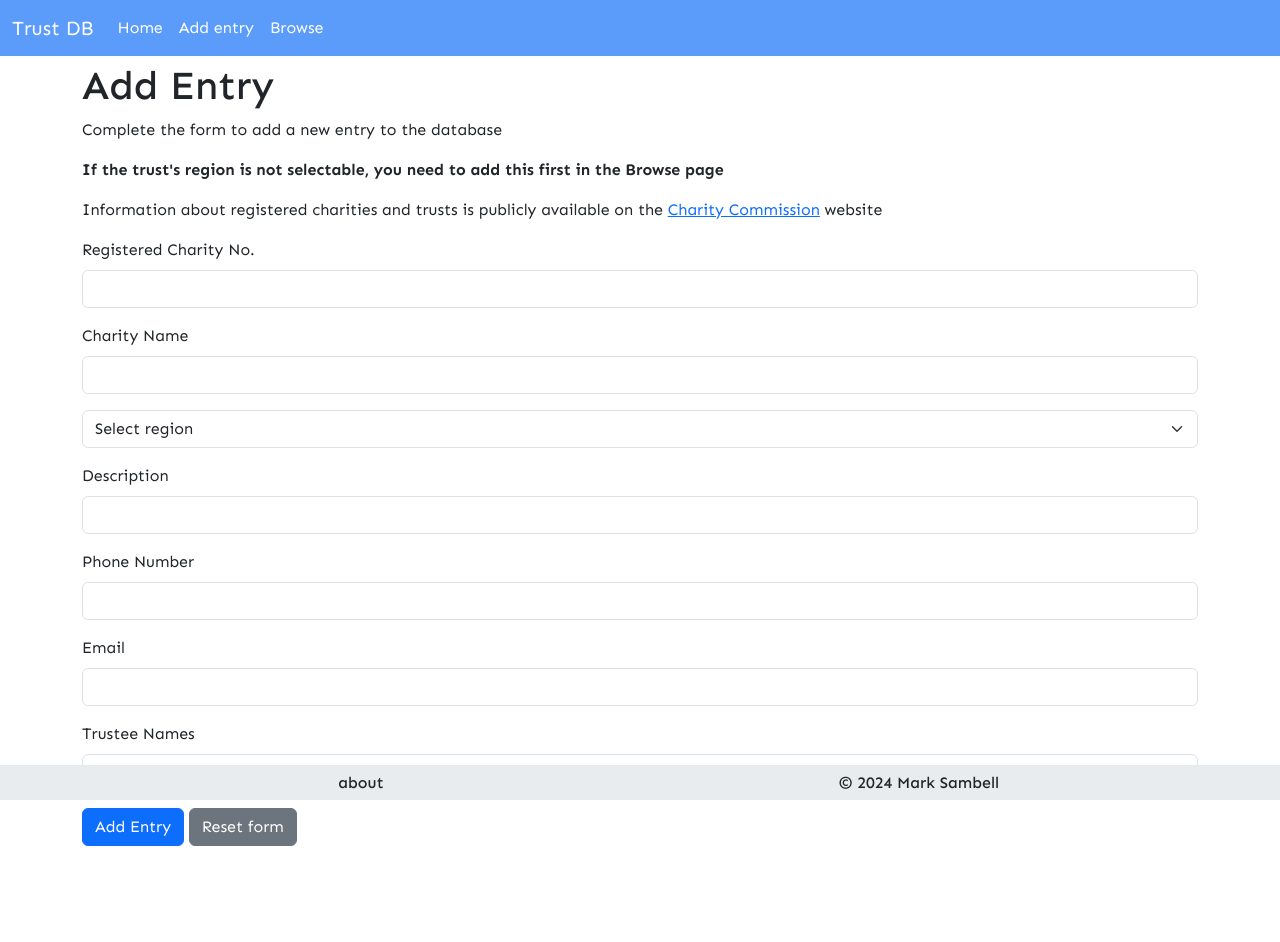
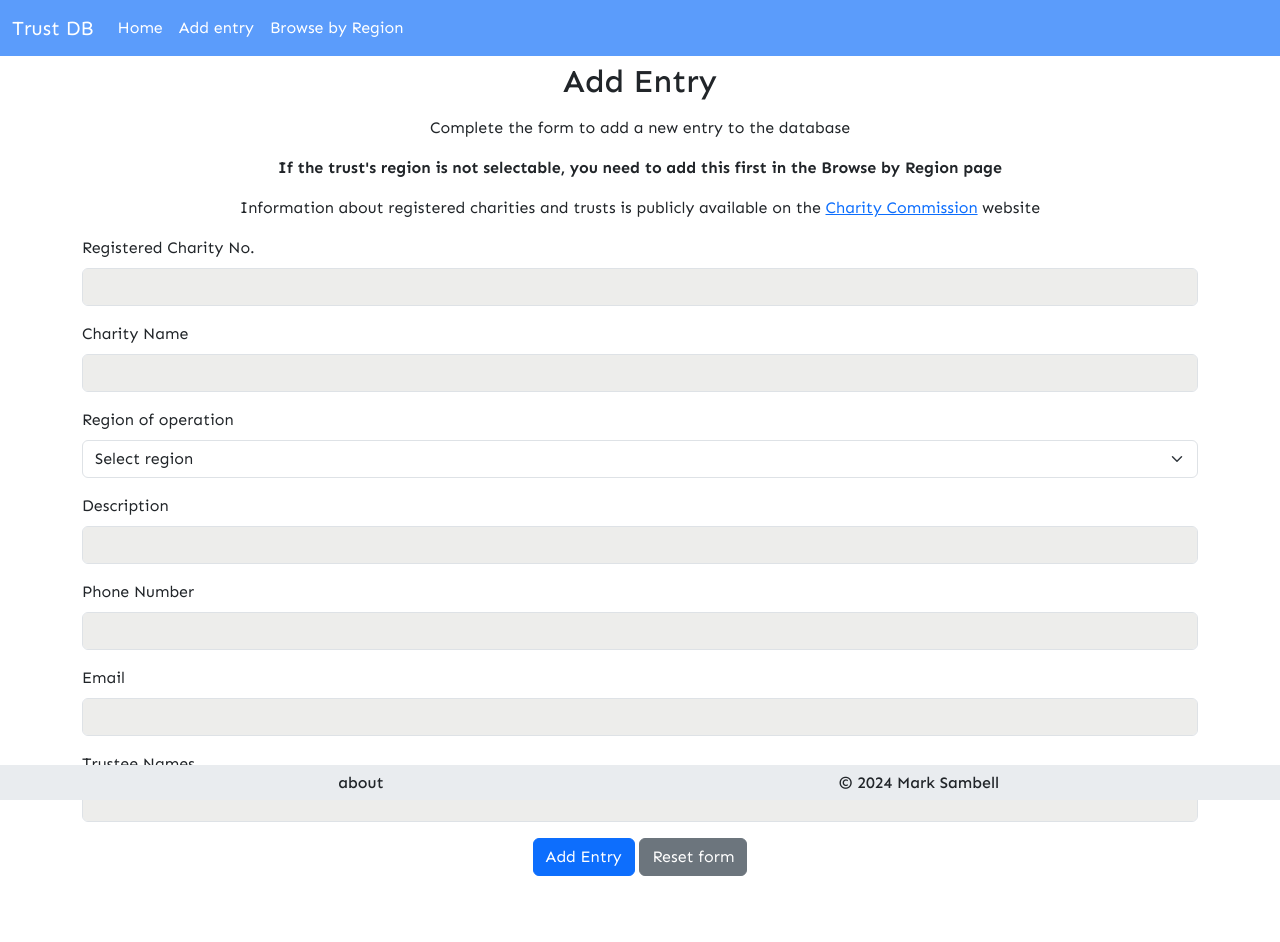
Before and after one commit to mksambell/trust-database, a Flask app: page /add_entry in a window 1280 px wide. Before the commit the page ends 846 px from the top, so only its background shows below. Run offline with Flask 3, Linux system fonts and the light colour scheme; data that the repository does not hold is empty.

Commit message:
style remaining pages, enhance form contrast

```diff
--- a/trustdatabase/static/css/style.css
+++ b/trustdatabase/static/css/style.css
@@ -3,6 +3,11 @@ body {
     padding-bottom: 66px;
 
     font-family: "Sen", sans-serif
+}
+
+h1 {
+    font-size: 2rem;
+    padding-bottom: .5rem;
 }
 
 /* --- Navbar --- */
@@ -25,6 +30,15 @@ body {
     text-align: center;
 }
 
+/* --- Form --- */
+
+input[type="text"],
+input[type="textarea"],
+input[type="email"],
+select  {
+    background-color: #ededeb;
+}
+
 #accordian_name {
     padding-left: 2rem;
 }
--- a/trustdatabase/templates/add_entry.html
+++ b/trustdatabase/templates/add_entry.html
@@ -2,10 +2,10 @@
 {% block content %}
 
 <div>
-    <h1>Add Entry</h1>
-    <p>Complete the form to add a new entry to the database</p>
-    <p><strong>If the trust's region is not selectable, you need to add this first in the Browse page</strong></p>
-    <p>Information about registered charities and trusts is publicly available on the <a href="https://register-of-charities.charitycommission.gov.uk/en/charity-search" target="_blank">Charity Commission</a> website</p>
+    <h1 class="center">Add Entry</h1>
+    <p class="center">Complete the form to add a new entry to the database</p>
+    <p class="center"><strong>If the trust's region is not selectable, you need to add this first in the Browse by Region page</strong></p>
+    <p class="center">Information about registered charities and trusts is publicly available on the <a href="https://register-of-charities.charitycommission.gov.uk/en/charity-search" target="_blank">Charity Commission</a> website</p>
 </div>
 
 <div class="row">
@@ -19,6 +19,7 @@
             <input name="trust_name" id="trust_name" type="text" minlength="5" maxlength="60" class="form-control" required>
         </div>
         <div class="mb-3">
+            <label for="region_id" class="form-label">Region of operation</label>
             <select id="region_id" name="region_id" class="form-select" aria-label="Region select" required>
                 <option selected>Select region</option>
                 {% for region in regions %}
@@ -42,8 +43,11 @@
             <label for="trustee_names" class="form-label">Trustee Names</label>
             <input name="trustee_names" id="trustee_names" type="textarea" class="form-control">
         </div>
-        <button type="submit" class="btn btn-primary">Add Entry</button>
-        <button type="reset" class="btn btn-secondary">Reset form</button>
+        <div class="center">
+            <button type="submit" class="btn btn-primary">Add Entry</button>
+            <button type="reset" class="btn btn-secondary">Reset form</button>
+        </div>
+
     </form>
 </div>
 
--- a/trustdatabase/templates/base.html
+++ b/trustdatabase/templates/base.html
@@ -45,7 +45,7 @@
                             <a class="nav-link" href="{{ url_for('add_entry') }}">Add entry</a>
                         </li>
                         <li class="nav-item">
-                            <a class="nav-link" href="{{ url_for('browse') }}">Browse</a>
+                            <a class="nav-link" href="{{ url_for('browse') }}">Browse by Region</a>
                         </li>
 
                     </ul>
```
Also changed, not shown: trustdatabase/templates/browse.html (+4 -3 lines), trustdatabase/templates/edit_entry.html (+20 -11 lines).
